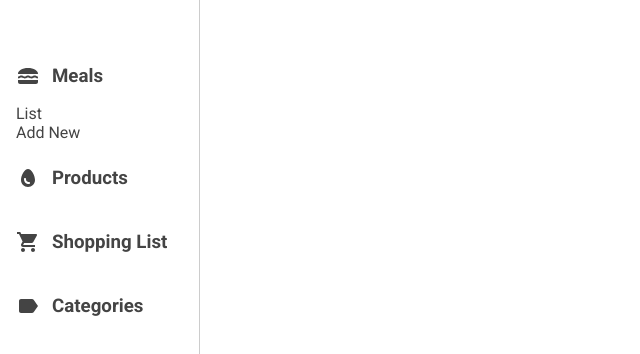
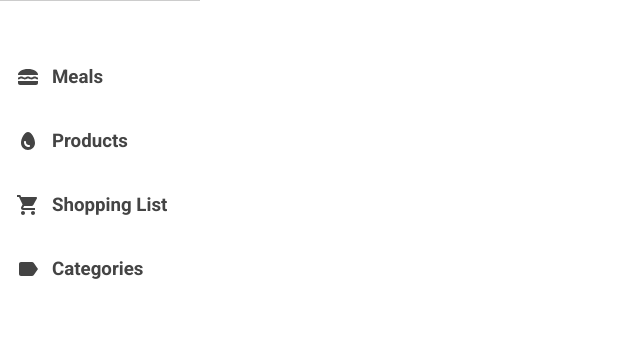
Before and after one commit to justasti/products-list, a React (Vite) app in the folder client/: page / in a window 1280 px wide. Shown: the top 354 px of the page, without its empty margins (0-640 px from the left). Built offline with nearby package versions, Linux system fonts and the light colour scheme.

Commit message:
enable nav links in mobile

```diff
--- a/client/src/components/sidenav/index.tsx
+++ b/client/src/components/sidenav/index.tsx
@@ -11,31 +11,21 @@ export const Sidenav = () => {
     <StyledNavbar $mobile={isMobile}>
       <ul>
         <li className='category'>
-          <div className='category-title'>
+          <div className='category-title' onClick={() => navigate('/meals')}>
             <LunchDining fontSize={isMobile ? 'large' : 'medium'} />
-            <h3 className={isMobile ? 'hidden' : undefined} onClick={() => navigate('/meals')}>
-              Meals
-            </h3>
-          </div>
-          <ul className={isMobile ? 'category-items hidden' : 'category-items'}>
-            <li>List</li>
-            <li>Add New</li>
-          </ul>
-        </li>
-        <li className='category'>
-          <div className='category-title'>
-            <Egg fontSize={isMobile ? 'large' : 'medium'} />
-            <h3 className={isMobile ? 'hidden' : undefined} onClick={() => navigate('/products')}>
-              Products
-            </h3>
+            <h3 className={isMobile ? 'hidden' : undefined}>Meals</h3>
           </div>
         </li>
         <li className='category'>
-          <div className='category-title'>
+          <div className='category-title' onClick={() => navigate('/products')}>
+            <Egg fontSize={isMobile ? 'large' : 'medium'} />
+            <h3 className={isMobile ? 'hidden' : undefined}>Products</h3>
+          </div>
+        </li>
+        <li className='category'>
+          <div className='category-title' onClick={() => navigate('/cart')}>
             <ShoppingCart fontSize={isMobile ? 'large' : 'medium'} />
-            <h3 onClick={() => navigate('/cart')} className={isMobile ? 'hidden' : undefined}>
-              Shopping List
-            </h3>
+            <h3 className={isMobile ? 'hidden' : undefined}>Shopping List</h3>
           </div>
         </li>
         <li className='category'>
--- a/client/src/components/sidenav/styles.tsx
+++ b/client/src/components/sidenav/styles.tsx
@@ -6,13 +6,15 @@ interface NavProps {
 
 export const StyledNavbar = styled.nav<NavProps>`
   width: 200px;
-  padding: ${(props) => (props.$mobile ? '16px' : '64px 16px')};
+  padding: ${({ $mobile }) => ($mobile ? '16px' : '64px 16px')};
   position: -webkit-sticky;
   position: sticky;
   top: 0;
   left: 0;
   height: 100dvh;
-  border-right: 1px solid #ccc;
+  border-right: ${($mobile) => ($mobile ? 'unset' : '1px solid #ccc')};
+  border-top: ${($mobile) => ($mobile ? '1px solid #ccc' : 'unset')};
+  background-color: #fff;
   > ul {
     display: flex;
     flex-direction: column;
```
